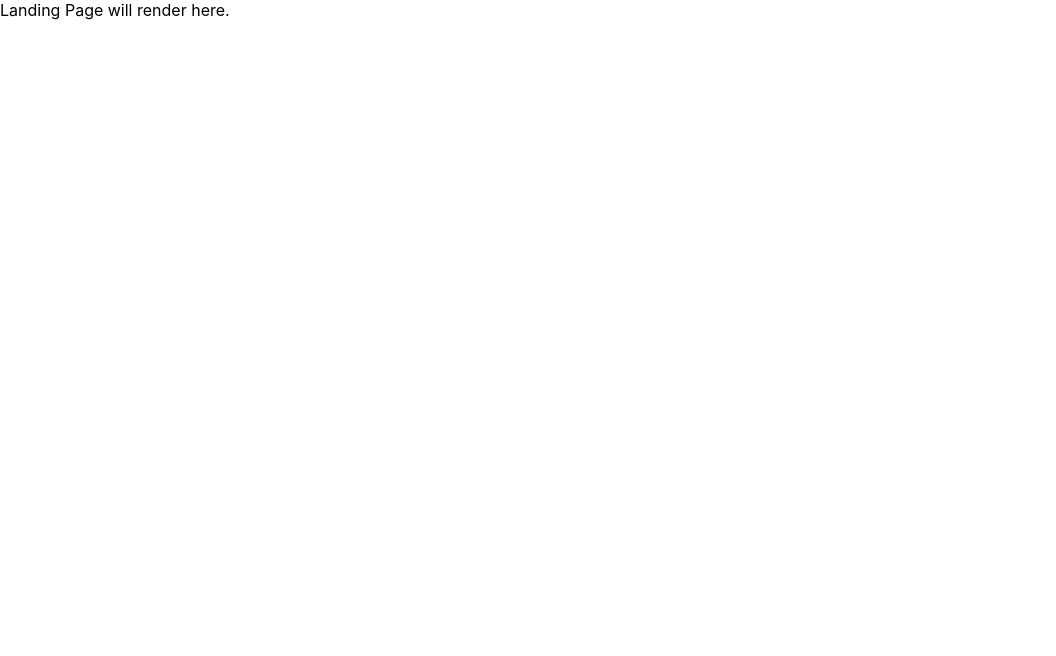
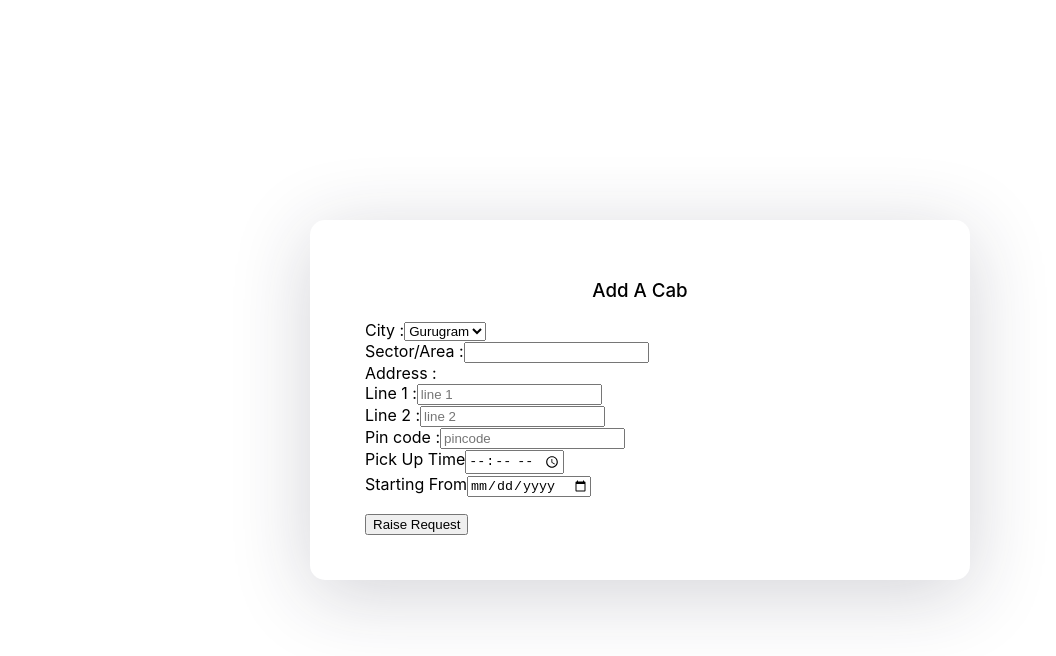
Before and after one commit to UI-GGN/CBP3-React-Rebels, a React (Create React App) app in the folder frontend/hatch-a-cab/: page / in a window 1280 px wide. Shown: the top 656 px of the page, without its empty margins (0-1056 px from the left). Built offline with nearby package versions, Linux system fonts and the light colour scheme.

Commit message:
RR-2|[Dhruva/Riya]| Add LandingPage-Add a Cab

```diff
--- a/frontend/hatch-a-cab/package.json
+++ b/frontend/hatch-a-cab/package.json
@@ -6,6 +6,7 @@
     "@testing-library/jest-dom": "^5.16.5",
     "@testing-library/react": "^13.4.0",
     "@testing-library/user-event": "^13.5.0",
+    "bootstrap": "^5.2.3",
     "react": "^18.2.0",
     "react-dom": "^18.2.0",
     "react-scripts": "5.0.1",
--- a/frontend/hatch-a-cab/src/components/Button.js
+++ b/frontend/hatch-a-cab/src/components/Button.js
@@ -0,0 +1,5 @@
+function Button({ text }) {
+    return <button>{text}</button>
+  }
+
+  export default Button
--- a/frontend/hatch-a-cab/src/pages/LandingPage.js
+++ b/frontend/hatch-a-cab/src/pages/LandingPage.js
@@ -1,9 +1,131 @@
-import React from "react"
+import React, { useState } from "react";
+import Button from "../components/Button";
+import "../styles/pages/LandingPage.scss"
 
-const LandingPage = (props) => {
-    return (
-        <div>Landing Page will render here.</div>
-    )
+function LandingPage() {
+  const initialValues = {
+    city: "Gurugram",
+    area: "",
+    line1: "",
+    line2: "",
+    pincode: "",
+    pickupTime: "",
+    fromDate: "",
+  };
+
+  const [values, setValues] = useState(initialValues);
+
+  const handleInputChange = (e) => {
+    const { name, value } = e.target;
+    setValues({
+      ...values,
+      [name]: value,
+    });
+  };
+
+  const onSubmit = (e) => {
+    e.preventDefault();
+    console.log(values);
+  };
+
+  return (
+    <div className="wrapper">
+      <h3>Add A Cab</h3>
+      <div className="align-items-center w-100">
+        <form className="form" onSubmit={onSubmit}>
+          <div className="form-control">
+            <label>
+              City :
+              <select
+                name="city"
+                value={values.city}
+                onChange={handleInputChange}
+              >
+                <option value="Gurugram">Gurugram</option>
+                <option value="Delhi">Delhi</option>
+              </select>
+            </label>
+          </div>
+          <div className="form-control">
+            <label>
+              Sector/Area :
+              <input
+                type="text"
+                name="area"
+                value={values.area}
+                onChange={handleInputChange}
+                required
+              />
+            </label>
+          </div>
+          <div className="form-control">
+            <label>
+              Address :
+              <div className="form-control">
+                <label>
+                  Line 1 :
+                  <input
+                    type="text"
+                    name="line1"
+                    value={values.line1}
+                    placeholder="line 1"
+                    onChange={handleInputChange}
+                    required
+                 />
+                </label>
+              </div>
+              <div className="form-control">
+                <label>
+                  Line 2 :
+                  <input
+                    type="text"
+                    name="line2"
+                    value={values.line2}
+                    placeholder="line 2"
+                    onChange={handleInputChange}
+                    required
+                  />
+                </label>
+              </div>
+              <div className="form-control">
+                <label>
+                  Pin code :
+                  <input
+                    type="text"
+                    name="pincode"
+                    value={values.pincode}
+                    placeholder="pincode"
+                    onChange={handleInputChange}
+                    required
+                  />
+                </label>
+              </div>
+            </label>
+          </div>
+          <div className="form-control">
+            <label>Pick Up Time</label>
+            <input
+                type="time"
+                name="pickupTime"
+                value={values.pickupTime}
+                onChange={handleInputChange}
+            />
+          </div>
+          <div className="form-group field">
+            <label className="label">Starting From</label>
+            <input
+                type="date"
+                name="fromDate"
+                className="form-control"
+                value={values.fromDate}
+                onChange={handleInputChange}
+              />
+          </div>
+          <Button className="submit-button" text={"Raise Request"} />
+        </form>
+      </div>
+    </div>
+  );
 }
 
 export default LandingPage;
--- /dev/null
+++ b/frontend/hatch-a-cab/src/styles/pages/LandingPage.scss
@@ -0,0 +1,37 @@
+body {
+    min-height: 100vh;
+    font-weight: 400;
+    display: flex;
+    justify-content: center;
+    flex-direction: column;
+    text-align: left;
+}
+
+h3 {
+    font-weight: 500;
+    text-align: center;
+}
+
+.wrapper {
+  width: 550px;
+  margin: auto;
+  justify-content: center;
+  box-shadow: 0px 14px 80px rgba(34, 35, 58, 0.2);
+  padding: 40px 55px 45px 55px;
+  border-radius: 15px;
+}
+
+.field {
+    margin-bottom: 1rem;
+}
+
+.form {
+    margin: auto;
+    justify-content: center;
+    background: #ffffff;
+}
+
+.submit-button {
+    background-color: #575cbe;
+    border-color: #575cbe;
+}
```
